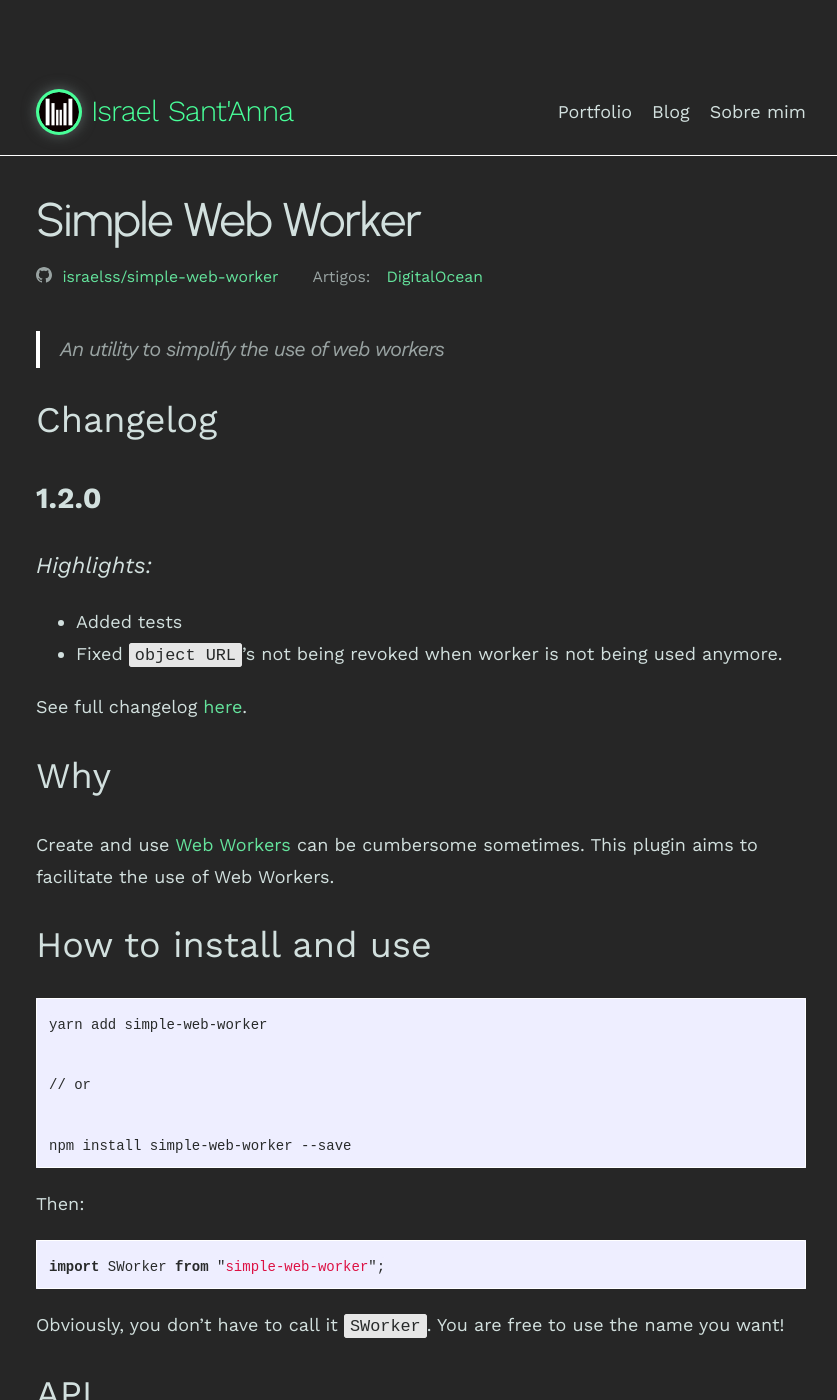
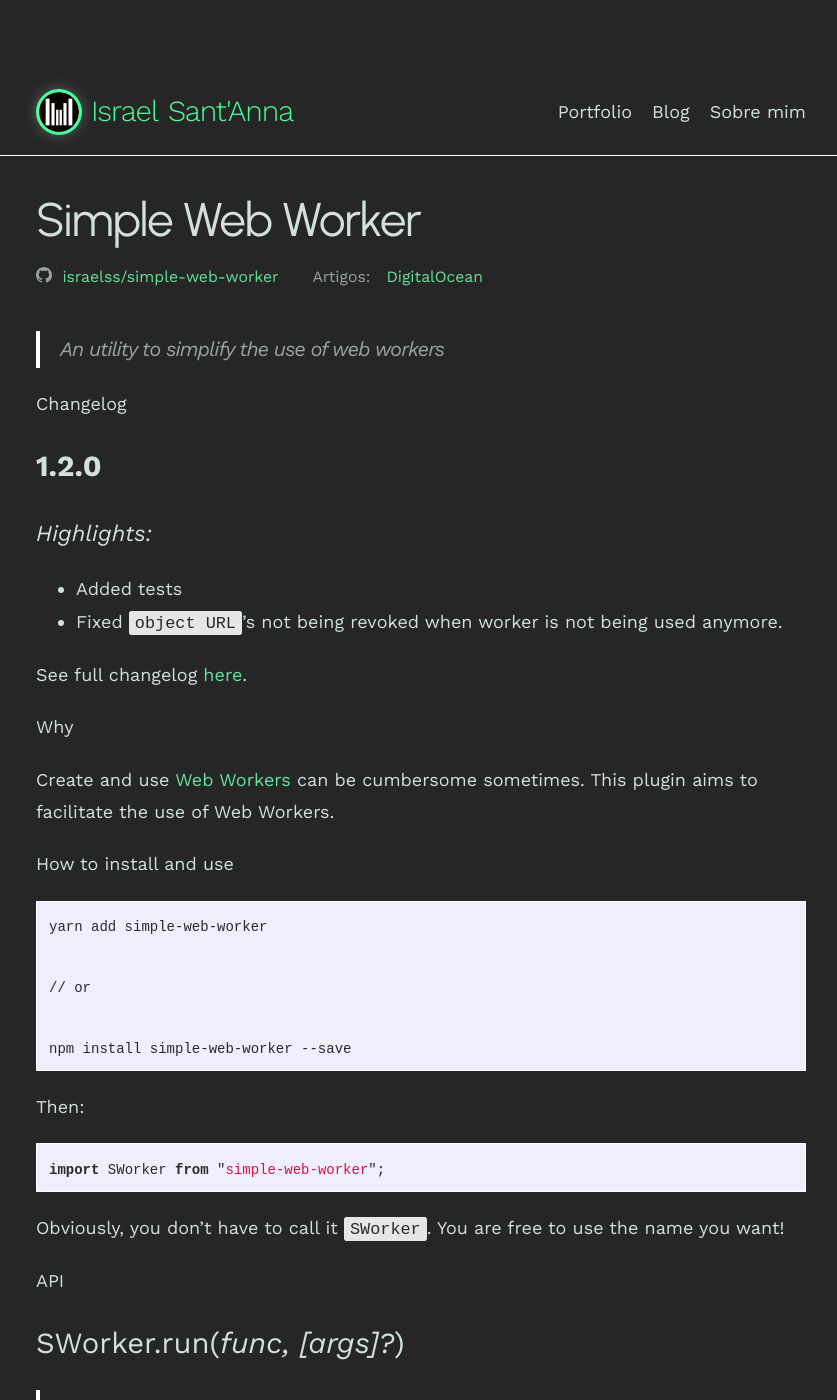
Before and after one commit to israelss/israelss.github.io, a Jekyll site: the page built from _projects/simple-web-worker.md, in a window 1280 px wide and 1400 px high. Shown: the whole window, without its empty margins (219-1056 px from the left). Built offline with Jekyll 4.4.1, drawn with Linux system fonts in a browser that asks for light colours; comment, search, counter and statistics services are not loaded.

Commit message:
Adjust headings font size

```diff
--- a/_sass/minima/_layout.scss
+++ b/_sass/minima/_layout.scss
@@ -325,26 +325,26 @@
   margin-bottom: $spacing-unit;
 
   h2 {
-    @include relative-font-size(2);
+    @include fluid-type($min-content-width, $content-width, $base-font-size* 1.4, $base-font-size);
 
     @include media-query($on-laptop) {
-      @include relative-font-size(1.75);
+      @include fluid-type($min-content-width, $content-width, $base-font-size* 1.3, $base-font-size * 1.75);
     }
   }
 
   h3 {
-    @include relative-font-size(1.625);
+    @include fluid-type($min-content-width, $content-width, $base-font-size * 1.2, $base-font-size * 1.625);
 
     @include media-query($on-laptop) {
-      @include relative-font-size(1.375);
+      @include fluid-type($min-content-width, $content-width, $base-font-size * 1.1, $base-font-size * 1.375);
     }
   }
 
   h4 {
-    @include relative-font-size(1.25);
+    @include fluid-type($min-content-width, $content-width, $base-font-size* 1.05, $base-font-size * 1.25);
 
     @include media-query($on-laptop) {
-      @include relative-font-size(1.125);
+      @include fluid-type($min-content-width, $content-width, $base-font-size* 1.025, $base-font-size * 1.125);
     }
   }
 }
```
